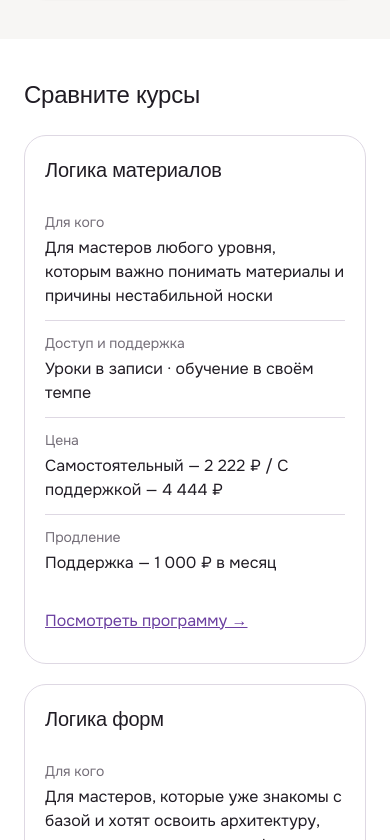
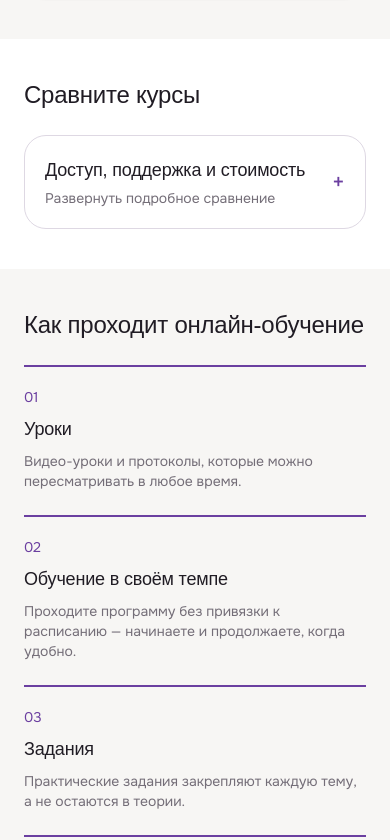
Before and after one commit to msgalya1798-arch/elena-goryacheva-school, a Next.js app: page /online in a window 390 px wide. Shown: the part 1924-2764 px from the top of the page. Built offline with nearby package versions, Linux system fonts and the light colour scheme; a web font is replaced by a local one.

Commit message:
Fix CTA contrast and collapse repeated mobile comparison

```diff
--- a/src/components/home/FinalCta.tsx
+++ b/src/components/home/FinalCta.tsx
@@ -10,7 +10,7 @@ export function FinalCta() {
         <h2 className="font-display text-3xl lg:text-4xl text-white max-w-2xl mx-auto">
           Готовы начать понимать логику работы?
         </h2>
-        <p className="text-white/70 mt-4 max-w-lg mx-auto">
+        <p className="text-white mt-4 max-w-lg mx-auto">
           Выберите курс по материалам или формам под свою задачу. Если сомневаетесь,
           расскажите Елене о своём опыте в Telegram.
         </p>
--- a/src/components/online/CourseComparison.tsx
+++ b/src/components/online/CourseComparison.tsx
@@ -25,7 +25,16 @@ export function CourseComparison() {
           Сравните курсы
         </h2>
 
-        <div className="grid gap-5 md:hidden">
+        <details className="group md:hidden rounded-card border border-border p-5">
+          <summary className="flex min-h-11 cursor-pointer list-none items-center justify-between gap-4 text-ink">
+            <span>
+              <span className="block font-display text-lg">Доступ, поддержка и стоимость</span>
+              <span className="block mt-1 text-sm text-graphite group-open:hidden">Развернуть подробное сравнение</span>
+              <span className="hidden mt-1 text-sm text-graphite group-open:block">Свернуть сравнение</span>
+            </span>
+            <span aria-hidden="true" className="shrink-0 text-2xl text-violet group-open:rotate-45">+</span>
+          </summary>
+          <div className="grid gap-5 mt-5">
           {[{ course: materials, key: "materials" as const }, { course: forms, key: "forms" as const }].map(({ course, key }) => (
             <article key={course.slug} className="rounded-card border border-border bg-white p-5">
               <h3 className="font-display text-xl">{course.title}</h3>
@@ -41,6 +50,7 @@ export function CourseComparison() {
             </article>
           ))}
         </div>
+        </details>
         <div className="hidden md:block">
           <div className="grid grid-cols-[minmax(140px,1fr)_1.2fr_1.2fr] gap-px bg-border rounded-card overflow-hidden border border-border">
             <div className="bg-paper p-4" />
--- a/src/components/online/OnlineCourseLanding.tsx
+++ b/src/components/online/OnlineCourseLanding.tsx
@@ -225,7 +225,7 @@ export function OnlineCourseLanding({ course }: { course: Course }) {
           <h2 className="font-display text-3xl lg:text-4xl text-white max-w-2xl mx-auto">
             Готовы начать — «{course.title}»
           </h2>
-          <p className="text-white/90 mt-4 max-w-2xl mx-auto">
+          <p className="text-white mt-4 max-w-2xl mx-auto">
             Запись через Telegram. Напишите «{course.title}»{course.tariffs ? " и название выбранного тарифа" : " и расскажите о своём опыте"}.
             Условия оплаты и получения доступа обсудите с Еленой до оформления.
           </p>
```
Also changed, not shown: 1 other file (tests, documents, lock files or other folders).
